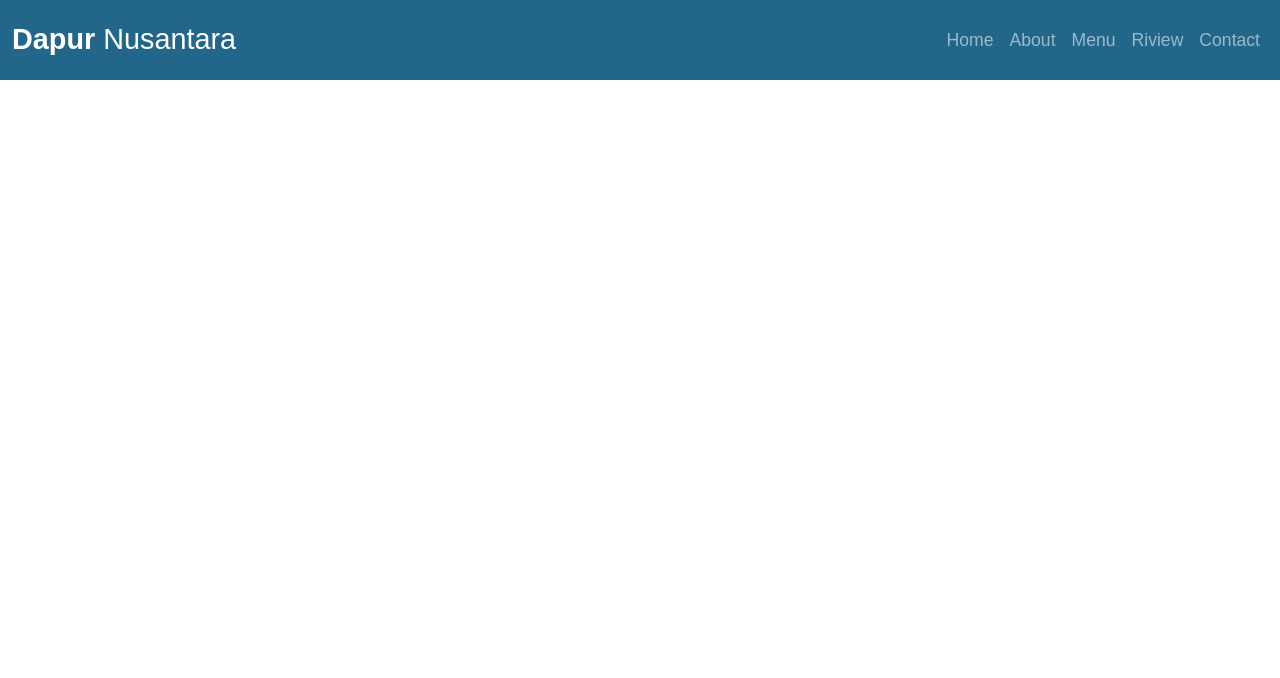
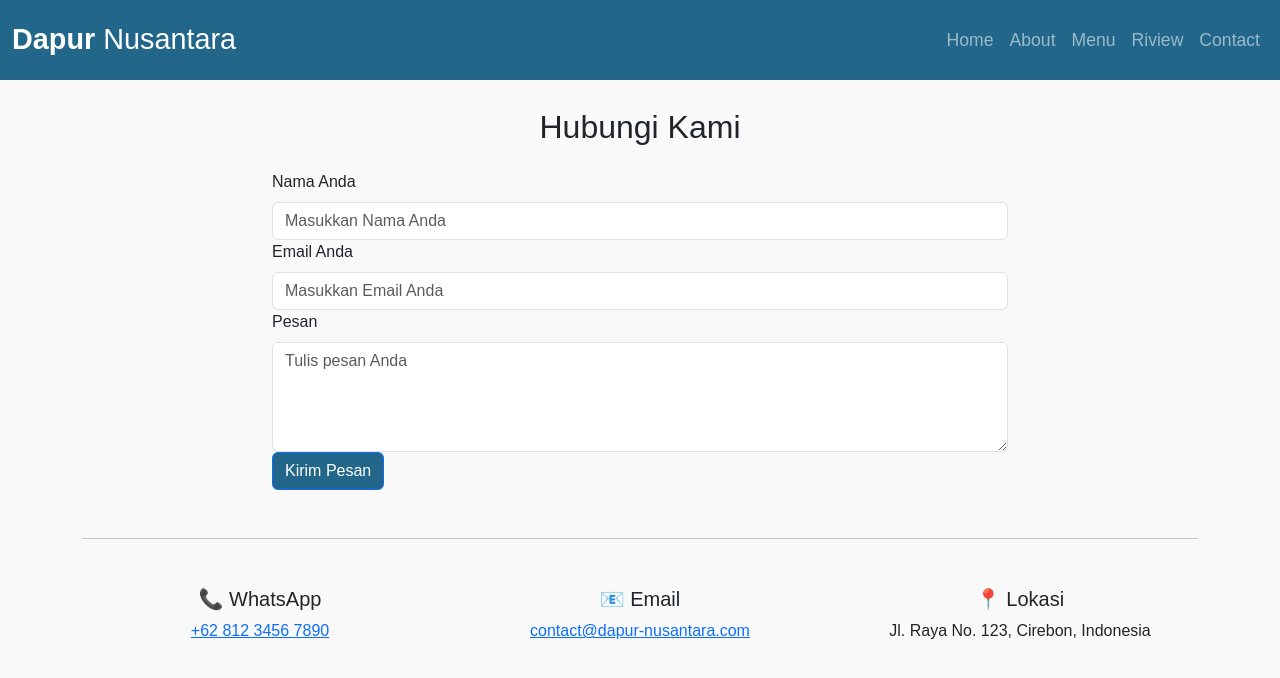
Before and after one commit to Jolozuro/Fullstack-pemweb, a React (Create React App) app: page /contact in a window 1280 px wide. Shown: the top 678 px of the page. Built offline with nearby package versions, Linux system fonts and the light colour scheme.

Commit message:
rumah-makan

```diff
--- a/src/App.js
+++ b/src/App.js
@@ -1,7 +1,7 @@
 import React, { Component } from 'react';
 import { BrowserRouter, Routes, Route } from "react-router-dom";
 import { NavbarComponent } from './components';
-import { Menuu, Home, About, Review} from './pages';
+import { Menuu, Home, About, Review, Contact, Sukses} from './pages';
 
 export default class App extends Component {
   render() {
@@ -14,6 +14,8 @@ export default class App extends Component {
             <Route path="/menuu" element={<Menuu />} />
             <Route path="/about" element={<About />} />  {/* Pastikan path-nya sesuai */}
             <Route path="/review" element={<Review />} />
+            <Route path="/contact" element={<Contact />} />
+            <Route path="/sukses" element={<Sukses />} />
           </Routes>
         </main>
       </BrowserRouter>
--- a/src/components/TotalBayar.js
+++ b/src/components/TotalBayar.js
@@ -1,9 +1,79 @@
-import React, { Component } from 'react'
+import { faShoppingCart } from "@fortawesome/free-solid-svg-icons";
+import { FontAwesomeIcon } from "@fortawesome/react-fontawesome";
+import axios from "axios";
+import React, { Component } from "react";
+import { Row, Col, Button } from "react-bootstrap";
+import { numberWithCommas } from "../utils/utils";
+import { API_URL } from '../utils/constants'
+import { withNavigation } from '../utils/withNavigation'
 
-export default class TotalBayar extends Component {
+class TotalBayar extends Component {
+  submitTotalBayar = (totalBayar) => {
+      const pesanan = {
+          total_bayar: totalBayar,
+          menus: this.props.keranjangs
+      }
+
+      axios.post(API_URL+"pesanans", pesanan).then((res) => {
+        this.props.navigate('/sukses')
+      })
+  };
+
   render() {
+    const totalBayar = this.props.keranjangs.reduce(function (result, item) {
+      return result + item.total_harga;
+    }, 0);
+
     return (
-      <div>TotalBayar</div>
-    )
+      <>
+      {/* Web */}
+      <div className="fixed-bottom d-none d-md-block">
+        <Row>
+          <Col md={{ span: 3, offset: 9 }} className="px-4">
+            <h4>
+              Total Harga :{" "}
+              <strong className="float-right mr-2">
+                Rp. {numberWithCommas(totalBayar)}
+              </strong>
+            </h4>
+            <Button
+              variant="primary"
+              block
+              className="mb-2 mt-4 mr-2"
+              size="lg"
+              onClick={() => this.submitTotalBayar(totalBayar)}
+            >
+              <FontAwesomeIcon icon={faShoppingCart} /> <strong>BAYAR</strong>
+            </Button>
+          </Col>
+        </Row>
+      </div>
+
+      {/* Mobile  */}
+      <div className="d-sm-block d-md-none">
+        <Row>
+          <Col md={{ span: 3, offset: 9 }} className="px-4">
+            <h4>
+              Total Harga :{" "}
+              <strong className="float-right mr-2">
+                Rp. {numberWithCommas(totalBayar)}
+              </strong>
+            </h4>
+            <Button
+              variant="primary"
+              block
+              className="mb-2 mt-4 mr-2"
+              size="lg"
+              onClick={() => this.submitTotalBayar(totalBayar)}
+            >
+              <FontAwesomeIcon icon={faShoppingCart} /> <strong>BAYAR</strong>
+            </Button>
+          </Col>
+        </Row>
+      </div>
+      </>
+    );
   }
 }
+
+export default withNavigation(TotalBayar);
--- /dev/null
+++ b/src/pages/Contact.js
@@ -0,0 +1,118 @@
+import React, { useState } from 'react';
+import { Container, Row, Col, Form, Button } from 'react-bootstrap';
+import { API_URL } from '../utils/constants'; // sesuaikan path jika berbeda
+import 'animate.css';
+
+function Contact() {
+  const [formData, setFormData] = useState({
+    name: '',
+    email: '',
+    message: ''
+  });
+
+  const handleChange = (e) => {
+    setFormData({
+      ...formData,
+      [e.target.name]: e.target.value
+    });
+  };
+
+  const handleSubmit = async (e) => {
+    e.preventDefault();
+
+    try {
+      const response = await fetch(`${API_URL}messages`, {
+        method: 'POST',
+        headers: {
+          'Content-Type': 'application/json'
+        },
+        body: JSON.stringify(formData)
+      });
+
+      if (response.ok) {
+        alert('Pesan berhasil dikirim!');
+        setFormData({ name: '', email: '', message: '' });
+      } else {
+        alert('Gagal mengirim pesan');
+      }
+    } catch (error) {
+      console.error('Error:', error);
+      alert('Terjadi kesalahan jaringan');
+    }
+  };
+
+  return (
+    <div className="container-fluid py-5" style={{ backgroundColor: "#f9f9f9" }}>
+      <Container>
+        <Row className="justify-content-center mb-5">
+          <Col md={8}>
+            <h2 className="mb-4 text-center">Hubungi Kami</h2>
+            <Form onSubmit={handleSubmit}>
+              <Form.Group controlId="formName">
+                <Form.Label>Nama Anda</Form.Label>
+                <Form.Control
+                  type="text"
+                  placeholder="Masukkan Nama Anda"
+                  name="name"
+                  value={formData.name}
+                  onChange={handleChange}
+                  required
+                />
+              </Form.Group>
+              <Form.Group controlId="formEmail">
+                <Form.Label>Email Anda</Form.Label>
+                <Form.Control
+                  type="email"
+                  placeholder="Masukkan Email Anda"
+                  name="email"
+                  value={formData.email}
+                  onChange={handleChange}
+                  required
+                />
+              </Form.Group>
+              <Form.Group controlId="formMessage">
+                <Form.Label>Pesan</Form.Label>
+                <Form.Control
+                  as="textarea"
+                  rows={4}
+                  placeholder="Tulis pesan Anda"
+                  name="message"
+                  value={formData.message}
+                  onChange={handleChange}
+                  required
+                />
+              </Form.Group>
+              <Button variant="primary" type="submit">Kirim Pesan</Button>
+            </Form>
+          </Col>
+        </Row>
+
+        <hr />
+        <Row className="text-center mt-5">
+          <Col md={4}>
+            <h5>📞 WhatsApp</h5>
+            <p>
+              <a href="https://wa.me/6281234567890" target="_blank" rel="noopener noreferrer">
+                +62 812 3456 7890
+              </a>
+            </p>
+          </Col>
+          <Col md={4}>
+            <h5>📧 Email</h5>
+            <p>
+              <a href="mailto:cont@dapur-nusantara.com">
+                contact@dapur-nusantara.com
+              </a>
+            </p>
+          </Col>
+          <Col md={4}>
+            <h5>📍 Lokasi</h5>
+            <p>Jl. Raya No. 123, Cirebon, Indonesia</p>
+          </Col>
+        </Row>
+      </Container>
+    </div>
+  );
+}
+
+export default Contact;
--- /dev/null
+++ b/src/pages/Sukses.js
@@ -0,0 +1,37 @@
+import React, { Component } from "react";
+import { Button, Image } from "react-bootstrap";
+import { Link } from "react-router-dom";
+import axios from "axios";
+import { API_URL } from "../utils/constants";
+
+export default class Sukses extends Component {
+  componentDidMount() {
+    axios
+      .get(API_URL + "keranjangs")
+      .then((res) => {
+        const keranjangs = res.data;
+        keranjangs.map(function(item) {
+            return axios
+                .delete(API_URL+"keranjangs/"+item.id)
+                .then((res) => console.log(res))
+                .catch((error) => console.log(error))
+        })
+      })
+      .catch((error) => {
+        console.log("Error yaa ", error);
+      });
+  }
+
+  render() {
+    return (
+      <div className="mt-4 text-center">
+        <Image src="assets/images/sukses.png" width="500" />
+        <h2>Sukses Pesan</h2>
+        <p>Terimakasih Sudah Memesan!</p>
+        <Button variant="primary" as={Link} to="/">
+          Kembali
+        </Button>
+      </div>
+    );
+  }
+}
--- a/src/pages/index.js
+++ b/src/pages/index.js
@@ -2,5 +2,7 @@ import Menuu from './Menuu';
 import Home from './Home';
 import About from './About';
 import Review from './Review';
+import Contact from './Contact';
+import Sukses from './Sukses';
 
-export { Menuu, Home, About, Review };
+export { Menuu, Home, About, Review, Contact, Sukses };
```
